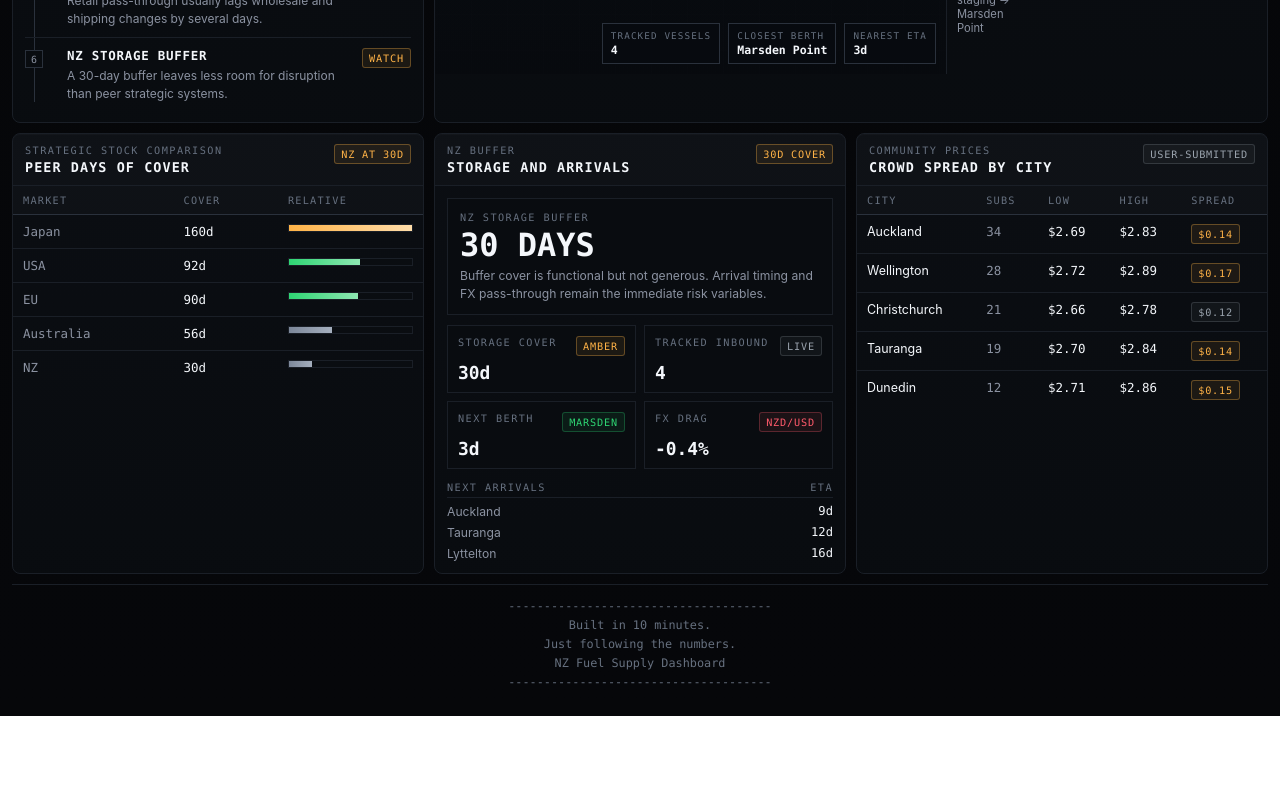
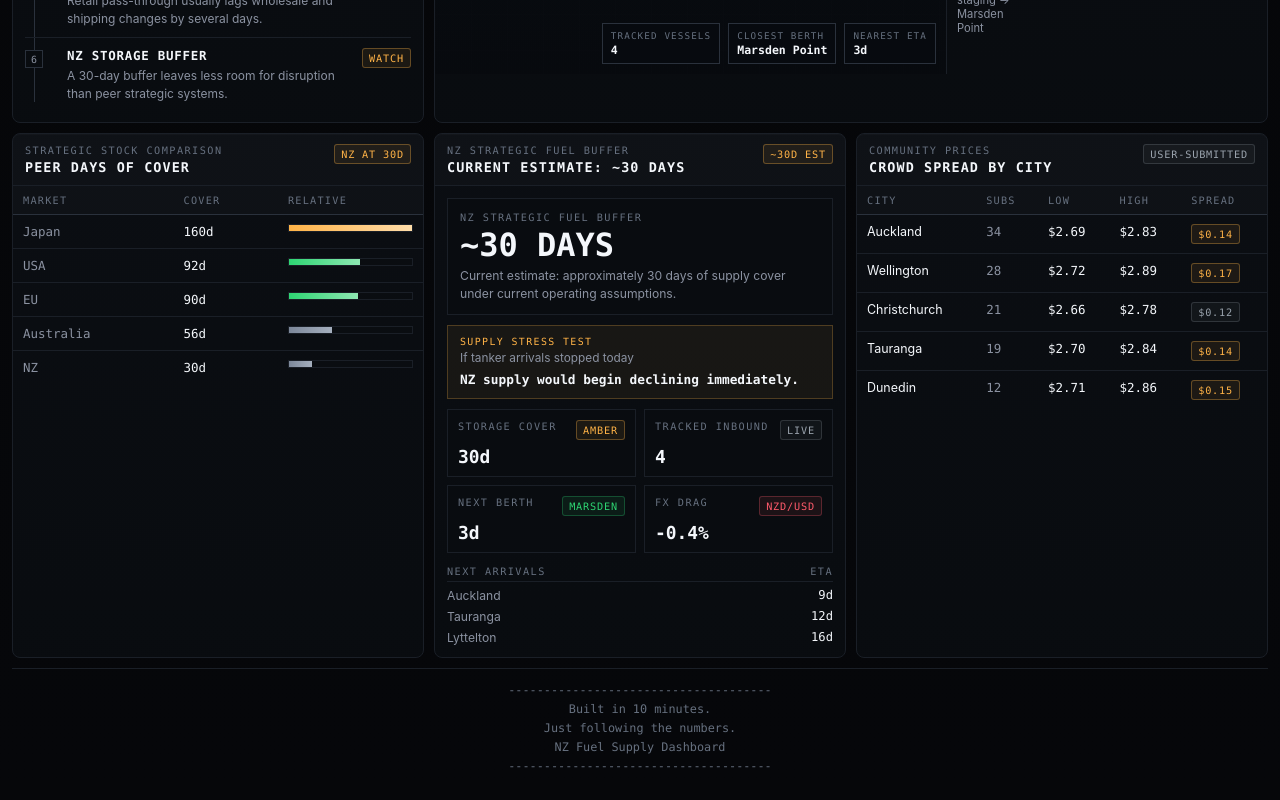
Before and after one commit to codbless/nz-fuel-supply-dashboard, a Next.js app: page / in a window 1280 px wide. Shown: the part 1097-1897 px from the top of the page. Before the commit the page ends 1813 px from the top, so only its background shows below. Built offline with nearby package versions, Linux system fonts and the light colour scheme.

Commit message:
Update NZ strategic fuel buffer messaging

```diff
--- a/app/globals.css
+++ b/app/globals.css
@@ -837,6 +837,36 @@ a {
   line-height: 1.45;
 }
 
+.buffer-alert {
+  display: grid;
+  gap: 4px;
+  padding: 10px 12px;
+  border: 1px solid rgba(255, 179, 71, 0.24);
+  background: rgba(255, 179, 71, 0.06);
+}
+
+.buffer-alert-label {
+  color: var(--warning);
+  font-family: var(--mono);
+  font-size: 0.62rem;
+  letter-spacing: 0.14em;
+  text-transform: uppercase;
+}
+
+.buffer-alert p {
+  margin: 0;
+  color: var(--muted);
+  font-size: 0.74rem;
+  line-height: 1.35;
+}
+
+.buffer-alert strong {
+  color: var(--text);
+  font-family: var(--mono);
+  font-size: 0.8rem;
+  line-height: 1.35;
+}
+
 .buffer-metrics {
   display: grid;
   grid-template-columns: repeat(2, minmax(0, 1fr));
--- a/app/page.tsx
+++ b/app/page.tsx
@@ -750,20 +750,26 @@ export default function HomePage() {
           <section className="panel span-4">
             <div className="panel-header">
               <div>
-                <p className="section-code">NZ BUFFER</p>
-                <h2 className="panel-title">Storage and arrivals</h2>
+                <p className="section-code">NZ STRATEGIC FUEL BUFFER</p>
+                <h2 className="panel-title">Current estimate: ~30 days</h2>
               </div>
-              <span className="market-tag is-warning">30d cover</span>
+              <span className="market-tag is-warning">~30d est</span>
             </div>
 
             <div className="buffer-panel">
               <div className="buffer-hero">
-                <span className="buffer-hero-label">NZ storage buffer</span>
-                <strong>30 DAYS</strong>
+                <span className="buffer-hero-label">NZ Strategic Fuel Buffer</span>
+                <strong>~30 DAYS</strong>
                 <p>
-                  Buffer cover is functional but not generous. Arrival timing and
-                  FX pass-through remain the immediate risk variables.
+                  Current estimate: approximately 30 days of supply cover under
+                  current operating assumptions.
                 </p>
+              </div>
+
+              <div className="buffer-alert">
+                <span className="buffer-alert-label">Supply stress test</span>
+                <p>If tanker arrivals stopped today</p>
+                <strong>NZ supply would begin declining immediately.</strong>
               </div>
 
               <div className="buffer-metrics">
```
